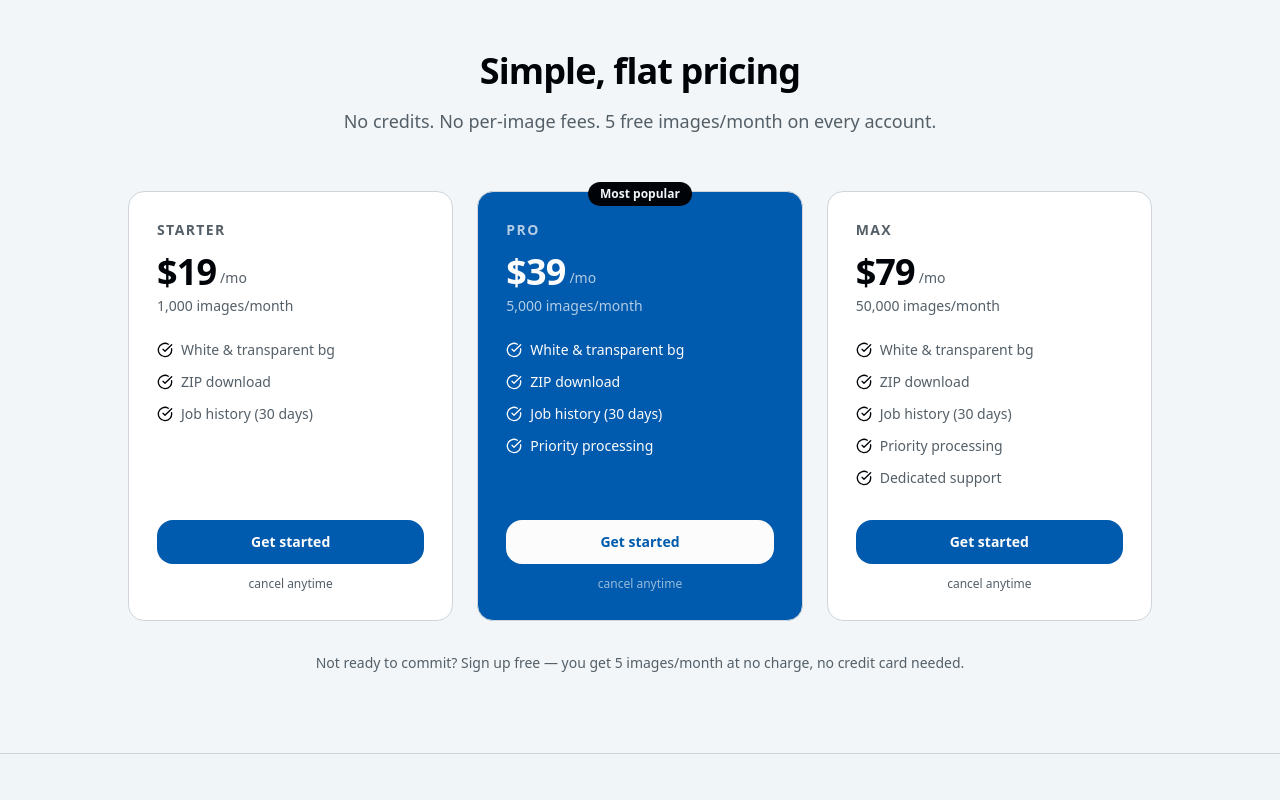
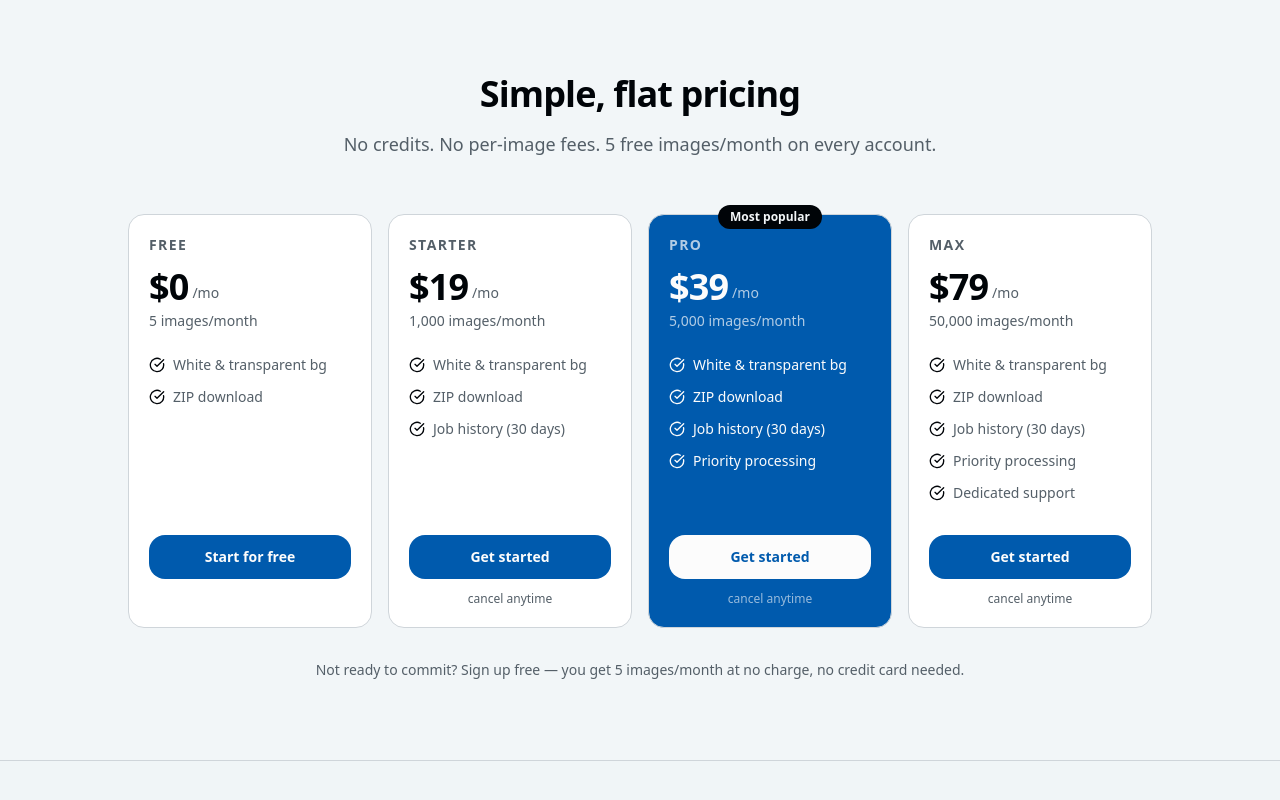
Before and after one commit to bdhobson/batchbg, a Next.js app: page / in a window 1280 px wide. Shown: the part 1829-2629 px from the top of the page. Built offline with nearby package versions, Linux system fonts and the light colour scheme; no server answers.

Commit message:
feat: add Free tier to pricing, 4-column layout, fix cancel anytime on free card

```diff
--- a/src/app/page.tsx
+++ b/src/app/page.tsx
@@ -27,6 +27,17 @@ const FEATURES = [
 ];
 
 const PLANS = [
+  {
+    name: 'Free',
+    price: '$0',
+    period: '/mo',
+    images: '5 images/month',
+    features: ['White & transparent bg', 'ZIP download'],
+    cta: 'Start for free',
+    highlight: false,
+    badge: null,
+    href: '/sign-up',
+  },
   {
     name: 'Starter',
     price: '$19',
@@ -195,7 +206,7 @@ export default async function LandingPage() {
         <section className="border-t border-border py-20 px-6 bg-secondary/10">
           <div className="mx-auto max-w-4xl">
             <h2 className="text-3xl font-bold tracking-tight text-center mb-12">How it works</h2>
-            <div className="grid gap-6 sm:grid-cols-3">
+            <div className="grid gap-4 grid-cols-2 md:grid-cols-4">
               {FEATURES.map((f, i) => (
                 <div key={f.title} className="rounded-xl border border-border bg-card p-6">
                   <div className="flex h-10 w-10 items-center justify-center rounded-full bg-secondary text-sm font-bold text-secondary-foreground mb-4">
@@ -217,11 +228,11 @@ export default async function LandingPage() {
               <p className="text-muted-foreground text-lg">No credits. No per-image fees. 5 free images/month on every account.</p>
             </div>
 
-            <div className="grid gap-6 sm:grid-cols-3">
+            <div className="grid gap-4 grid-cols-2 md:grid-cols-4">
               {PLANS.map((plan) => (
                 <div
                   key={plan.name}
-                  className={`rounded-2xl border p-7 flex flex-col relative ${
+                  className={`rounded-2xl border p-5 flex flex-col relative ${
                     plan.highlight
                       ? 'border-primary bg-primary text-primary-foreground'
                       : 'border-border bg-card'
@@ -262,9 +273,10 @@ export default async function LandingPage() {
                   >
                     {plan.cta}
                   </Link>
-                  <p className={`text-xs text-center mt-3 ${plan.highlight ? 'text-primary-foreground/60' : 'text-muted-foreground'}`}>
-                    cancel anytime
-                  </p>
+                  {plan.name === 'Free'
+                    ? <p className="text-xs text-center mt-3">&nbsp;</p>
+                    : <p className={`text-xs text-center mt-3 ${plan.highlight ? 'text-primary-foreground/60' : 'text-muted-foreground'}`}>cancel anytime</p>
+                  }
                 </div>
               ))}
             </div>
```
